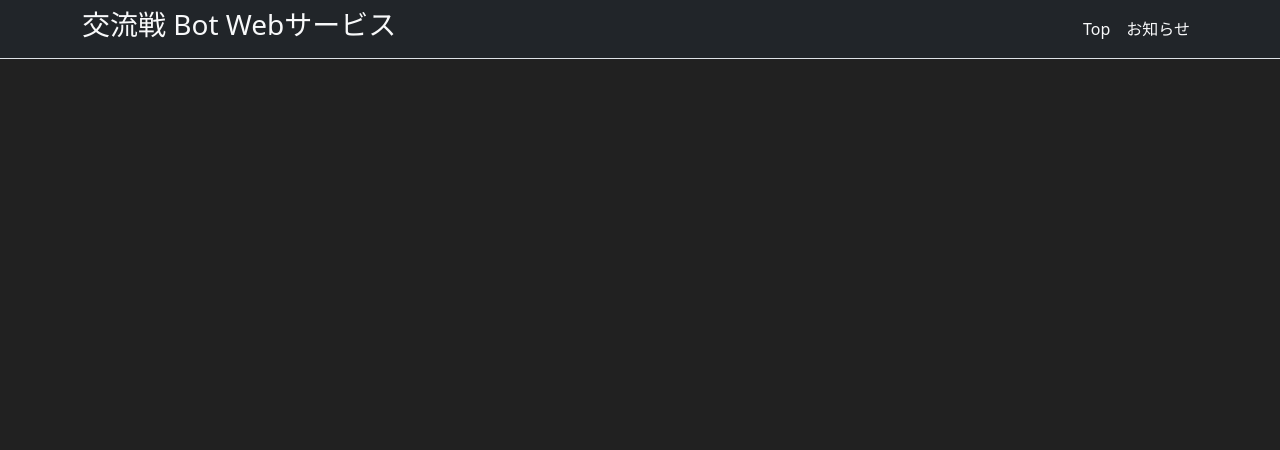
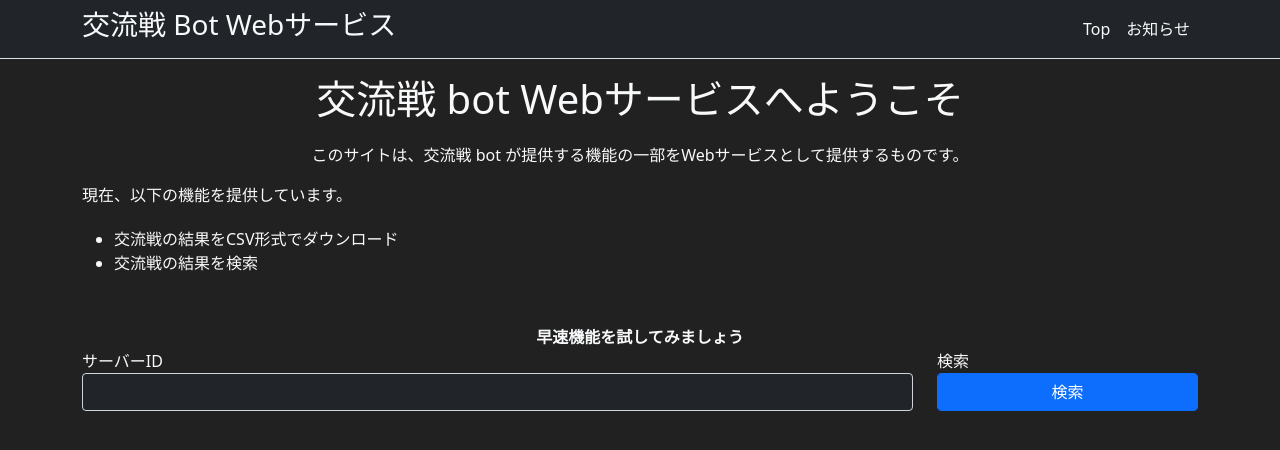
Before and after one commit to Yumax-panda/stats-backend, a FastAPI app: page /top in a window 1280 px wide. Shown: the top 450 px of the page. Run offline with FastAPI, Linux system fonts and the light colour scheme; parts of the project's set-up code (start-up, migrations or seed data) failed here and were passed over.

Commit message:
added top page

```diff
--- a/templates/top.html
+++ b/templates/top.html
@@ -2,4 +2,46 @@
 
 {% block body %}
 
+<div class="container">
+    <div class="text-center">
+        <h1>交流戦 bot Webサービスへようこそ</h1>
+    </div>
+    <p style="text-align:center; margin-top: 20px">このサイトは、交流戦 bot が提供する機能の一部をWebサービスとして提供するものです。</p>
+    <p>現在、以下の機能を提供しています。</p>
+    <ul style="margin-top:20px;">
+        <li>交流戦の結果をCSV形式でダウンロード</li>
+        <li>交流戦の結果を検索</li>
+    </ul>
+    <div class="form-container"> <!-- todo フォームの整形・枠で差別化 -->
+        <div class="text-center" style="margin-top: 50px">
+            <b>早速機能を試してみましょう</b>
+        </div>
+        <div class = "form-group row">
+            <div class="col">
+                <label for="guildId">サーバーID</label>
+                <input type="text" class="form-control bg-dark text-light" id="guildId">
+            </div>
+            <div class="col" style="max-width: 25%;">
+                <label for="search">検索</label>
+                <button type="button" class="btn btn-primary form-control" id="search" onclick="{
+                    var guildId = document.getElementById('guildId').value;
+                    if (!guildId) {
+                        alert('サーバーIDを入力してください。');
+                        return;
+                    }
+                    fetch(`/api/guild/results/${guildId}`)
+                    .then(response => {
+                        if (response.ok) {
+                            window.location.href = `/guild/details/${guildId}`;
+                        }
+                        else {
+                            alert('サーバーが見つかりませんでした。');
+                        }
+                    });
+                }">検索</button>
+        </div>
+
+    </div>
+</div>
+
 {% endblock %}
```
